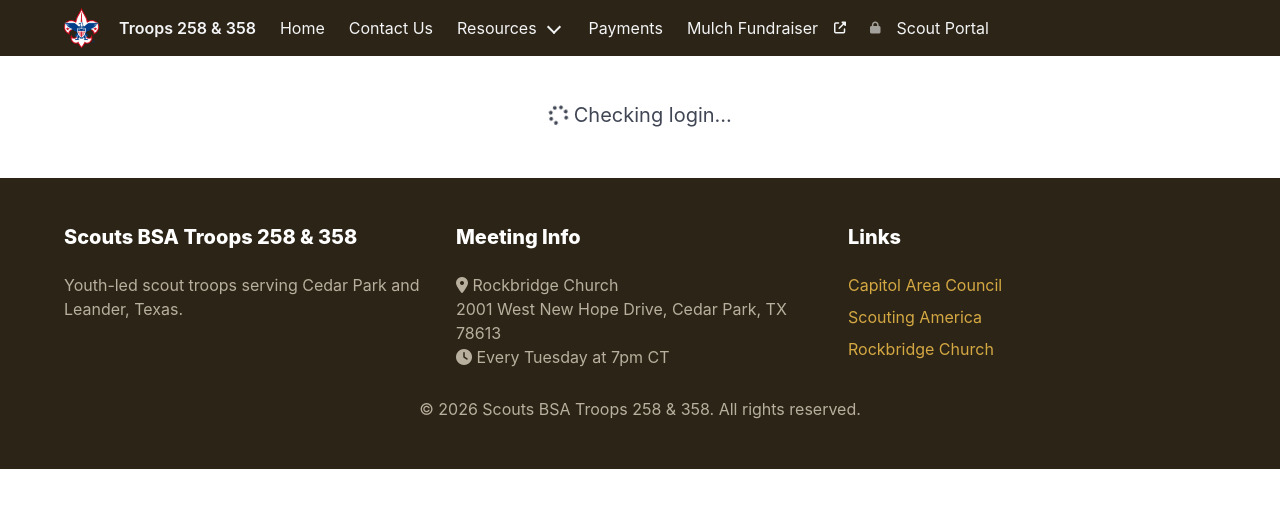
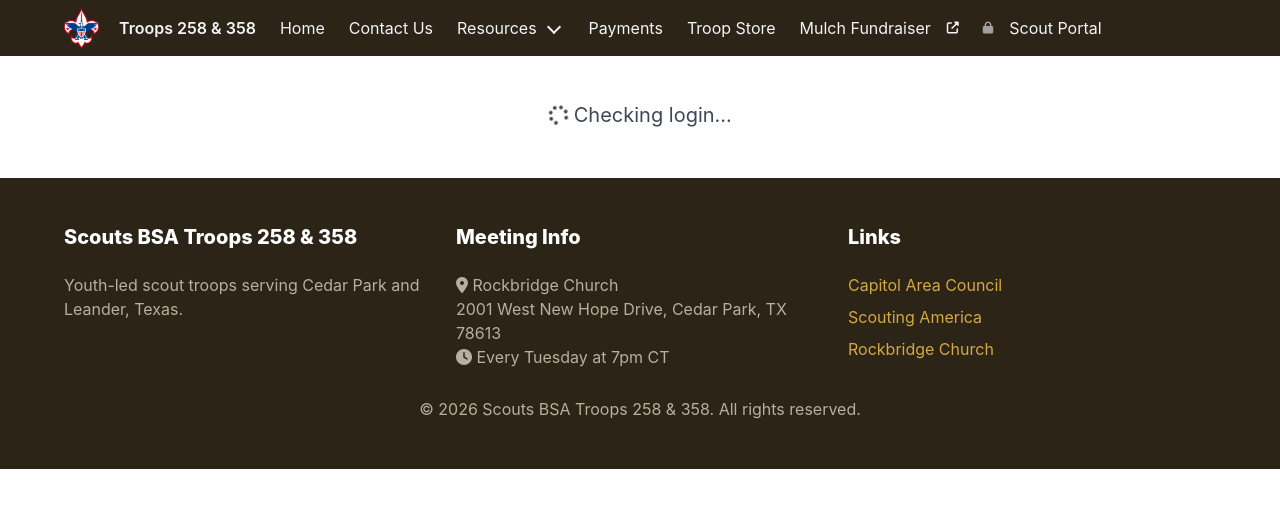
Before and after one commit to jhickman55/Scouts258and358, a Jekyll site: the page built from scout-portal/index.html, in a window 1280 px wide. Shown: the top 508 px of the page. Built offline with Jekyll 4.4.1, drawn with Linux system fonts in a browser that asks for light colours; comment, search, counter and statistics services are not loaded.

Commit message:
Move Troop Store to public area with coming soon page
Co-Authored-By: Claude Opus 4.6 (1M context) <noreply@anthropic.com>

```diff
--- a/_data/navigation.yml
+++ b/_data/navigation.yml
@@ -13,6 +13,8 @@ main:
         url: /training/
   - title: Payments
     url: /payments/
+  - title: Troop Store
+    url: /troop-store/
   - title: Mulch Fundraiser
     url: https://troops258-358.square.site/mulch-fundraiser
     external: true
--- a/scout-portal/index.html
+++ b/scout-portal/index.html
@@ -28,17 +28,6 @@ permalink: /scout-portal/
           <a href="{{ '/scout-portal/rosters/358/' | relative_url }}" class="button is-primary is-outlined is-small">358</a>
           <a href="{{ '/scout-portal/rosters/dinosaur/' | relative_url }}" class="button is-primary is-outlined is-small">Alumni</a>
         </div>
-      </div>
-    </div>
-  </div>
-
-  <div class="column is-4">
-    <div class="card">
-      <div class="card-content has-text-centered">
-        <span class="icon is-large has-text-primary"><i class="fas fa-store fa-3x"></i></span>
-        <h3 class="title is-5 mt-3">Troop Store</h3>
-        <p>Order troop gear and merchandise.</p>
-        <a href="{{ '/scout-portal/troop-store/' | relative_url }}" class="button is-primary is-outlined mt-3">Visit Store</a>
       </div>
     </div>
   </div>
```
Also changed, not shown: troop-store.md (added, +11 -0 lines).
